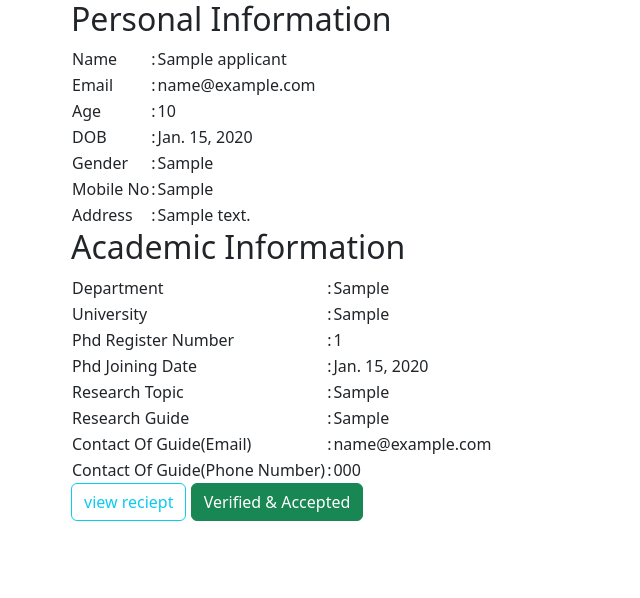
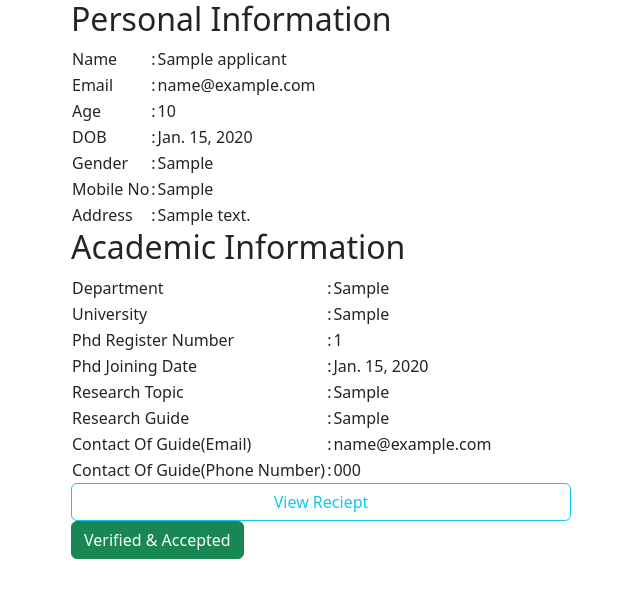
Before and after one commit to sharunrajeev/studentManagementSystem, a Django app: page /owner/payment/1 in a window 1280 px wide. Shown: the top 598 px of the page, without its empty margins (319-959 px from the left). Run offline with Django 4.2, Linux system fonts and the light colour scheme; tables that the repository leaves empty hold one stand-in row (values such as "Sample post"); some libraries are stand-ins or nearby versions.

Commit message:
File not found error fixed in the payment verification

```diff
--- a/owner/models.py
+++ b/owner/models.py
@@ -27,7 +27,7 @@ class Candidates(models.Model):
     Photo = models.ImageField(upload_to='pics')
     Achievements = models.TextField()
     PaymentStatus = models.BooleanField(blank=True, null=True, default=None)
-    PaymentDetails = models.FileField(upload_to='files',default=None)
+    PaymentDetails = models.FileField(upload_to='files',blank=True, null=True,default=None)
     Marks = models.IntegerField(blank=True, null=True, default=None)
     Attendance = models.IntegerField(blank=True, null=True, default=None)
 
--- a/owner/views.py
+++ b/owner/views.py
@@ -109,7 +109,11 @@ def payment(request):
 def user_verify_view(request,userid):
     print(userid)
     user_det = Candidates.objects.get(id=userid)
-    return render(request, 'owner/user_detail.html', {'person_details': user_det})
+    if user_det.PaymentDetails :
+        pay_val=1
+    else:
+        pay_val=0
+    return render(request, 'owner/user_detail.html', {'person_details': user_det ,'pay_val':pay_val})
 
 def denial(request, userid):
     print(userid)
--- a/templates/owner/user_detail.html
+++ b/templates/owner/user_detail.html
@@ -23,6 +23,7 @@
 
 <body>
   <div class="content">
+    <form action="" class="was-validated" method="post" enctype = "multipart/form-data">
 
     <div class="individual_div-parent">
       <h2>Personal Information</h2>
@@ -113,8 +114,12 @@
       </div>
       <div class="ind-verify">
 
+       {% if pay_val == 0 %}
+            <td><a class="btn btn-warning w-100" href="#" role="button">No file</a></td>
+            {% elif pay_val == 1 %}
+            <td><a class="btn btn-outline-info w-100" href="{{ person_details.PaymentDetails.url}}" role="button">View Reciept</a></td>
 
-       <a href="{{ person_details.PaymentDetails.url}}" ><button type="button" class="btn btn-outline-info">view reciept</button></a>
+          {% endif %}
 
         {% if person_details.PaymentStatus == True %}
         <a href="#" class=" btn btn-success">Verified & Accepted</a>
@@ -134,7 +139,7 @@
 
       </div>
     </div>
-
+   </form>
   </div>
 <script src="https://code.jquery.com/jquery-3.2.1.slim.min.js" integrity="sha384-KJ3o2DKtIkvYIK3UENzmM7KCkRr/rE9/Qpg6aAZGJwFDMVNA/GpGFF93hXpG5KkN" crossorigin="anonymous"></script>
 <script src="https://cdn.jsdelivr.net/npm/popper.js@1.12.9/dist/umd/popper.min.js" integrity="sha384-ApNbgh9B+Y1QKtv3Rn7W3mgPxhU9K/ScQsAP7hUibX39j7fakFPskvXusvfa0b4Q" crossorigin="anonymous"></script>
```
Also changed, not shown: media/pics/bloodbank_ss1.jpg (added).
